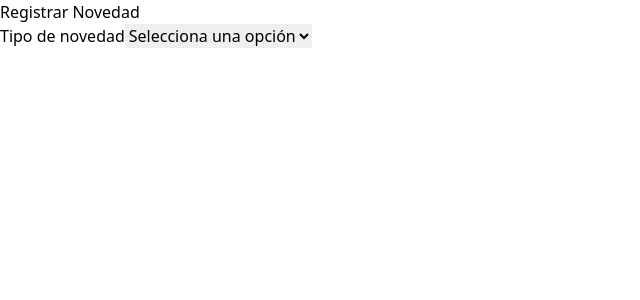
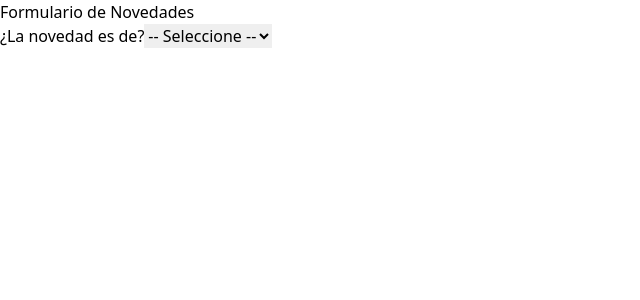
Before and after one commit to llanosfernando/frontend-react, a React (Vite) app: page /report in a window 1280 px wide. Shown: the top 300 px of the page, without its empty margins (0-640 px from the left). Built offline with nearby package versions, Linux system fonts and the light colour scheme.

Commit message:
commit con consultas a DB exitosa y conectada 30 julio 2025

```diff
--- a/src/components/OperatorForm.jsx
+++ b/src/components/OperatorForm.jsx
@@ -1,91 +1,86 @@
-import { useState } from "react"
-import OperatorInfo from "./OperatorInfo"
+import React, { useState } from "react";
 
-export default function OperatorForm() {
-  const [codigoOperador, setCodigoOperador] = useState("")
-  const [codigoBus, setCodigoBus] = useState("")
-  const [descripcion, setDescripcion] = useState("")
-  const [datosOperador, setDatosOperador] = useState(null)
+const ConsultaOperador = () => {
+  const [codigoOperador, setCodigoOperador] = useState("");
+  const [datosOperador, setDatosOperador] = useState(null);
+  const [error, setError] = useState("");
 
-  const consultarOperador = () => {
-    // 🔧 Más adelante se conectará al backend
-    // Simulación de datos
-    setDatosOperador({
-      foto: "https://via.placeholder.com/100",
-      nombre: "Luis Fernando",
-      apellido: "Pérez Llanos",
-      cedula: "123456789",
-      cargo: "Conductor"
-    })
+  const consultarOperador = async () => {
+    const codigo = codigoOperador.trim();
+
+    if (!codigo) {
+      setError("⚠️ Debes ingresar un código de operador válido.");
+      setDatosOperador(null);
+      return;
     }
 
-  const enviarNovedad = () => {
-    // Acá más adelante conectas con el backend para guardar la novedad
-    console.log("🚀 Novedad enviada:")
-    console.log({
-      codigoOperador,
-      codigoBus,
-      descripcion
-    })
-    alert("✅ Novedad registrada exitosamente")
-    setCodigoOperador("")
-    setCodigoBus("")
-    setDescripcion("")
-    setDatosOperador(null)
+    try {
+      const res = await fetch(`${import.meta.env.VITE_API_URL}/operadores/${codigo}`);
+
+      if (!res.ok) {
+        throw new Error("Operador no encontrado");
       }
 
+      const data = await res.json();
+
+      setDatosOperador({
+        foto: data.foto,
+        nombre: data.nombres,
+        apellido: data.apellidos,
+        cedula: data.cedula,
+        cargo: data.cargo,
+      });
+
+      setError(""); // Limpia el error si todo sale bien
+    } catch (error) {
+      setError("❌ No se encontró el operador.");
+      setDatosOperador(null);
+      console.error(error);
+    }
+  };
+
   return (
-    <div className="space-y-6">
-      <div>
-        <label className="block font-medium">Código del operador</label>
-        <div className="flex space-x-2">
+    <div className="max-w-md mx-auto mt-6 p-4 bg-white rounded-xl shadow-md">
+      <h2 className="text-xl font-bold mb-4">Consultar Operador</h2>
+
       <input
   type="text"
-            className="w-full border p-2 rounded"
+  placeholder="Código del operador"
+  className="w-full px-3 py-2 border border-gray-300 rounded-md mb-2"
   value={codigoOperador}
   onChange={(e) => setCodigoOperador(e.target.value)}
+  onKeyDown={(e) => {
+    if (e.key === 'Enter') {
+      consultarOperador(); // Ejecuta la consulta cuando se presiona Enter
+    }
+  }}
 />
+
+
+
       <button
-            className="bg-blue-600 text-white px-4 py-2 rounded"
         onClick={consultarOperador}
+        className="w-full bg-blue-600 hover:bg-blue-700 text-white font-bold py-2 rounded-md"
       >
         Consultar
       </button>
-        </div>
-      </div>
+
+      {error && <p className="text-red-500 mt-2">{error}</p>}
 
       {datosOperador && (
-        <>
-          <OperatorInfo datos={datosOperador} />
-
-          <div>
-            <label className="block font-medium">Código del bus</label>
-            <input
-              type="text"
-              className="w-full border p-2 rounded"
-              value={codigoBus}
-              onChange={(e) => setCodigoBus(e.target.value)}
+        <div className="mt-4 p-3 border rounded-md bg-gray-50">
+          <img
+            src={datosOperador.foto}
+            alt="Foto del operador"
+            className="w-24 h-24 rounded-full mx-auto mb-2 object-cover"
           />
+          <p><strong>Nombre:</strong> {datosOperador.nombre} {datosOperador.apellido}</p>
+          <p><strong>Cédula:</strong> {datosOperador.cedula}</p>
+          <p><strong>Cargo:</strong> {datosOperador.cargo}</p>
         </div>
-
-          <div>
-            <label className="block font-medium">Descripción de la novedad</label>
-            <textarea
-              className="w-full border p-2 rounded"
-              rows={4}
-              value={descripcion}
-              onChange={(e) => setDescripcion(e.target.value)}
-            ></textarea>
-          </div>
-
-          <button
-            className="bg-green-600 text-white px-6 py-2 rounded mt-2"
-            onClick={enviarNovedad}
-          >
-            Registrar Novedad
-          </button>
-        </>
       )}
     </div>
-  )
-}
+  );
+};
+
+export default ConsultaOperador;
--- a/src/components/OperatorInfo.jsx
+++ b/src/components/OperatorInfo.jsx
@@ -1,10 +1,13 @@
 export default function OperatorInfo({ datos }) {
   return (
-    <div className="border rounded p-4 shadow bg-white space-y-2">
-      <h3 className="text-lg font-semibold text-gray-700">Información del Operador</h3>
+    <div className="border border-gray-300 rounded-lg p-4 bg-gray-50">
       <div className="flex items-center space-x-4">
-        <img src={datos.foto} alt="Foto del operador" className="w-24 h-24 rounded-full border" />
-        <div className="space-y-1">
+        <img
+          src={datos.foto}
+          alt="Foto del operador"
+          className="w-24 h-24 object-cover rounded-full border border-gray-400"
+        />
+        <div>
           <p><strong>Nombre:</strong> {datos.nombre} {datos.apellido}</p>
           <p><strong>Cédula:</strong> {datos.cedula}</p>
           <p><strong>Cargo:</strong> {datos.cargo}</p>
--- a/src/components/ReportForm.jsx
+++ b/src/components/ReportForm.jsx
@@ -1,52 +1,55 @@
 import { useState } from "react"
-import OperatorForm from "./OperatorForm"
-import BusForm from "./BusForm"
+import OperatorForm from "../components/OperatorForm"
+import BusForm from "../components/BusForm"
 
 export default function ReportForm() {
-  const [type, setType] = useState("") // "Operador" o "Bus"
-  const [subType, setSubType] = useState("") // Si eligió "Bus", se elige aquí si es de operador o solo bus
+  const [tipoNovedad, setTipoNovedad] = useState("") // 'Operador' o 'Bus'
+  const [subTipo, setSubTipo] = useState("") // subcategoría: 'Operador' o 'Bus' dentro de 'Bus'
 
   return (
-    <div className="max-w-3xl mx-auto bg-white shadow-xl rounded-2xl p-6 space-y-6 animate-fade-in">
-      <h1 className="text-xl font-bold mb-4">Registrar Novedad</h1>
+    <div className="max-w-3xl mx-auto p-4 space-y-6">
+      <h1 className="text-2xl font-bold">Reporte de Novedades</h1>
 
-      {/* Desplegable principal */}
       <div>
-        <label className="block font-medium mb-1">Tipo de novedad</label>
+        <label className="block font-medium">Tipo de novedad</label>
         <select
-          className="w-full border border-gray-300 p-2 rounded"
-          value={type}
+          className="w-full border p-2 rounded"
+          value={tipoNovedad}
           onChange={(e) => {
-            setType(e.target.value)
-            setSubType("")
+            setTipoNovedad(e.target.value)
+            setSubTipo("") // limpiar subTipo al cambiar tipoNovedad
           }}
         >
-          <option value="">Selecciona una opción</option>
+          <option value="">Seleccionar</option>
           <option value="Operador">Operador</option>
           <option value="Bus">Bus</option>
         </select>
       </div>
 
-      {/* Si eligió "Bus", mostrar subdesplegable */}
-      {type === "Bus" && (
+      {/* Si se elige "Bus", aparece el segundo select */}
+      {tipoNovedad === "Bus" && (
         <div>
-          <label className="block font-medium mb-1">¿Novedad del operador o del bus?</label>
+          <label className="block font-medium">¿La novedad es sobre el bus o un operador relacionado?</label>
           <select
-            className="w-full border border-gray-300 p-2 rounded"
-            value={subType}
-            onChange={(e) => setSubType(e.target.value)}
+            className="w-full border p-2 rounded"
+            value={subTipo}
+            onChange={(e) => setSubTipo(e.target.value)}
           >
-            <option value="">Selecciona una opción</option>
+            <option value="">Seleccionar</option>
+            <option value="Bus">Bus</option>
             <option value="Operador">Operador</option>
-            <option value="Bus">Bus</option>
           </select>
         </div>
       )}
 
-      {/* Mostrar el formulario correcto según selección */}
-      {type === "Operador" && <OperatorForm />}
-      {type === "Bus" && subType === "Operador" && <OperatorForm />}
-      {type === "Bus" && subType === "Bus" && <BusForm />}
+      {/* Mostrar formulario adecuado */}
+      {(tipoNovedad === "Operador" || subTipo === "Operador") && (
+        <OperatorForm />
+      )}
+
+      {subTipo === "Bus" && (
+        <BusForm />
+      )}
     </div>
   )
 }
--- a/src/pages/Reportes.jsx
+++ b/src/pages/Reportes.jsx
@@ -1,9 +1,55 @@
-import ReportForm from '../components/ReportForm'
+import { useState } from "react"
+import OperatorForm from "../components/OperatorForm"
 
-export default function Report() {
+export default function ReportPage() {
+  const [tipoPrincipal, setTipoPrincipal] = useState("") // "Operador" o "Bus"
+  const [tipoSecundario, setTipoSecundario] = useState("")
+
   return (
-    <div className="min-h-screen bg-gray-50 p-6">
-      <ReportForm />
+    <div className="max-w-2xl mx-auto p-6 space-y-6 bg-white shadow rounded-lg">
+      <h1 className="text-2xl font-bold mb-4">Formulario de Novedades</h1>
+
+      <div>
+        <label className="block font-medium">¿La novedad es de?</label>
+        <select
+          className="w-full border p-2 rounded"
+          value={tipoPrincipal}
+          onChange={(e) => {
+            setTipoPrincipal(e.target.value)
+            setTipoSecundario("")
+          }}
+        >
+          <option value="">-- Seleccione --</option>
+          <option value="Operador">Operador</option>
+          <option value="Bus">Bus</option>
+        </select>
+      </div>
+
+      {tipoPrincipal === "Bus" && (
+        <div>
+          <label className="block font-medium">¿A qué se refiere?</label>
+          <select
+            className="w-full border p-2 rounded"
+            value={tipoSecundario}
+            onChange={(e) => setTipoSecundario(e.target.value)}
+          >
+            <option value="">-- Seleccione --</option>
+            <option value="Operador">Operador</option>
+            <option value="Bus">Bus</option>
+          </select>
+        </div>
+      )}
+
+      {((tipoPrincipal === "Operador") || (tipoPrincipal === "Bus" && tipoSecundario === "Operador")) && (
+        <OperatorForm />
+      )}
+
+      {tipoPrincipal === "Bus" && tipoSecundario === "Bus" && (
+        <div className="p-4 border rounded">
+          <h2 className="font-semibold">Formulario para reporte de Bus (sin operador)</h2>
+          {/* Aquí puedes agregar tu otro formulario para cuando solo se reporta el bus */}
+        </div>
+      )}
     </div>
   )
 }
```
Lines whose indentation alone changed are shown as unchanged.
